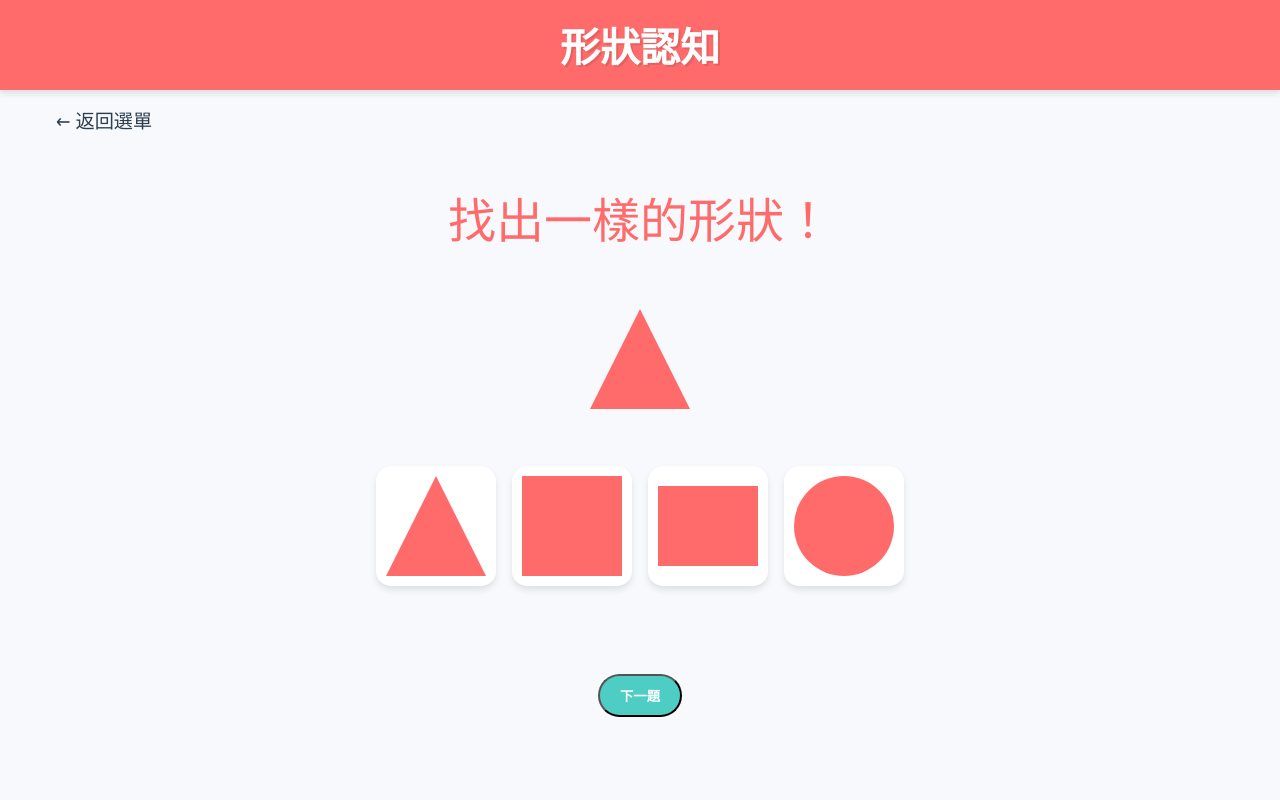
After one commit to zzshcool/early-child-learn, a Spring Boot app: page /cognitive/shape in a window 1280 px wide. The commit adds this page. Run offline with Spring Boot 4, Linux system fonts and the light colour scheme.

Commit message:
新增認知模組

```diff
--- /dev/null
+++ b/src/main/java/com/zzschool/earlychildlearn/controller/CognitiveController.java
@@ -0,0 +1,30 @@
+package com.zzschool.earlychildlearn.controller;
+
+import org.springframework.stereotype.Controller;
+import org.springframework.web.bind.annotation.GetMapping;
+import org.springframework.web.bind.annotation.RequestMapping;
+
+@Controller
+@RequestMapping("/cognitive")
+public class CognitiveController {
+
+    @GetMapping("/menu")
+    public String menu() {
+        return "cognitive/menu";
+    }
+
+    @GetMapping("/shape")
+    public String shape() {
+        return "cognitive/shape";
+    }
+
+    @GetMapping("/color")
+    public String color() {
+        return "cognitive/color";
+    }
+
+    @GetMapping("/size")
+    public String size() {
+        return "cognitive/size";
+    }
+}
--- /dev/null
+++ b/src/main/resources/templates/cognitive/shape.html
@@ -0,0 +1,146 @@
+<!DOCTYPE html>
+<html xmlns:th="http://www.thymeleaf.org">
+
+<head>
+    <meta charset="UTF-8">
+    <title>形狀認知 - 快樂學習樂園</title>
+    <link rel="stylesheet" th:href="@{/css/style.css}">
+    <style>
+        .shape-display {
+            width: 150px;
+            height: 150px;
+            margin: 0 auto 2rem;
+            display: flex;
+            align-items: center;
+            justify-content: center;
+        }
+
+        .shape {
+            width: 100px;
+            height: 100px;
+            background-color: var(--primary-color);
+            display: inline-block;
+        }
+
+        .circle {
+            border-radius: 50%;
+        }
+
+        .square {
+            border-radius: 0;
+        }
+
+        .triangle {
+            width: 0;
+            height: 0;
+            border-left: 50px solid transparent;
+            border-right: 50px solid transparent;
+            border-bottom: 100px solid var(--primary-color);
+            background-color: transparent;
+        }
+
+        .rectangle {
+            width: 120px;
+            height: 80px;
+        }
+
+        .option-btn {
+            width: 120px;
+            height: 120px;
+            display: flex;
+            align-items: center;
+            justify-content: center;
+            padding: 10px;
+        }
+
+        .option-btn .shape {
+            pointer-events: none;
+            /* Let click pass to button */
+        }
+
+        /* Different colors for options to make it interesting, or keep same to focus on shape?
+           Request says "Select same shape", usually implies shape matching regardless of color or same color.
+           Let's keep color consistent for now to avoid confusion, or randomize colors but ensure shape is the key.
+           Let's stick to same color for target and options to focus purely on shape.
+        */
+    </style>
+</head>
+
+<body>
+    <header>
+        <h1>形狀認知</h1>
+    </header>
+    <main>
+        <a href="/cognitive/menu" class="back-link">← 返回選單</a>
+        <div class="game-area">
+            <div class="question">找出一樣的形狀！</div>
+            <div id="target-container" class="shape-display">
+                <!-- Target shape goes here -->
+            </div>
+            <div id="options-container" class="options">
+                <!-- Options go here -->
+            </div>
+            <div id="feedback" style="font-size: 2rem; margin-top: 20px; min-height: 3rem;"></div>
+            <button onclick="initGame()" class="btn" style="margin-top: 20px;">下一題</button>
+        </div>
+    </main>
+
+    <script>
+        const shapes = ['circle', 'square', 'triangle', 'rectangle'];
+
+        function initGame() {
+            const feedback = document.getElementById('feedback');
+            feedback.textContent = '';
+            feedback.style.color = 'inherit';
+
+            // Pick target
+            const targetShape = shapes[Math.floor(Math.random() * shapes.length)];
+            const targetContainer = document.getElementById('target-container');
+            targetContainer.innerHTML = `<div class="shape ${targetShape}"></div>`;
+
+            // Generate options
+            const optionsContainer = document.getElementById('options-container');
+            optionsContainer.innerHTML = '';
+
+            let options = [targetShape];
+            while (options.length < 4) {
+                const randomShape = shapes[Math.floor(Math.random() * shapes.length)];
+                // Allow duplicates in options? Usually no for simple matching.
+                if (!options.includes(randomShape)) {
+                    options.push(randomShape);
+                }
+                // If we run out of unique shapes (only 4 defined), we just shuffle the 4.
+                if (shapes.length <= 4 && options.length === shapes.length) break;
+            }
+
+            // Shuffle options
+            options.sort(() => Math.random() - 0.5);
+
+            options.forEach(shape => {
+                const btn = document.createElement('button');
+                btn.className = 'option-btn';
+                btn.innerHTML = `<div class="shape ${shape}"></div>`;
+                btn.onclick = () => checkAnswer(shape, targetShape);
+                optionsContainer.appendChild(btn);
+            });
+        }
+
+        function checkAnswer(selected, target) {
+            const feedback = document.getElementById('feedback');
+            if (selected === target) {
+                feedback.textContent = '答對了！好棒！ 🎉';
+                feedback.style.color = 'green';
+                // Optional: Auto next after delay
+                setTimeout(initGame, 1500);
+            } else {
+                feedback.textContent = '再試試看喔！ 💪';
+                feedback.style.color = 'red';
+            }
+        }
+
+        // Start game on load
+        window.onload = initGame;
+    </script>
+</body>
+
+</html>
```
Also changed, not shown: src/main/resources/templates/cognitive/color.html (added, +114 -0 lines), src/main/resources/templates/cognitive/menu.html (added, +39 -0 lines), src/main/resources/templates/cognitive/size.html (added, +114 -0 lines), src/main/resources/templates/index.html (+9 -0 lines).
